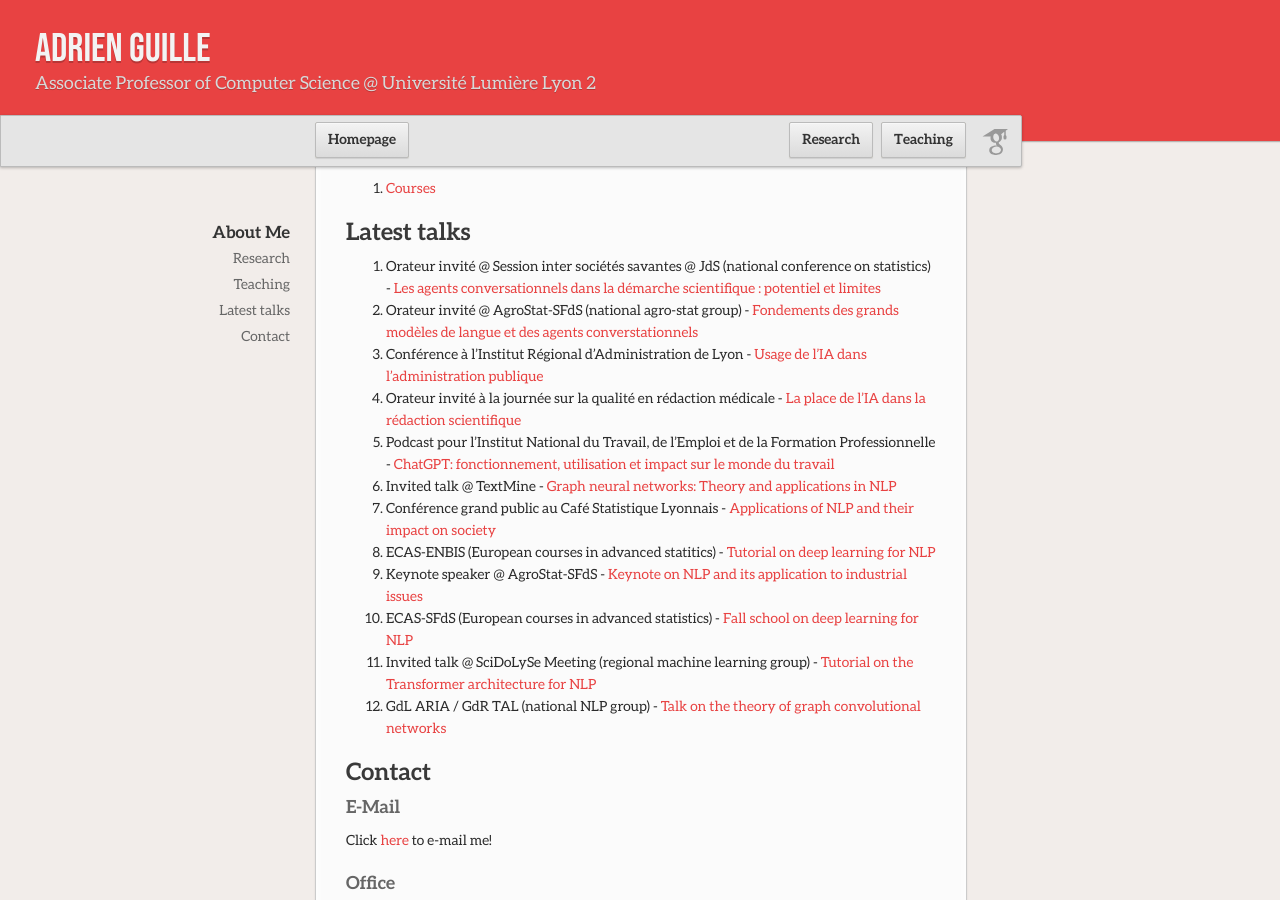
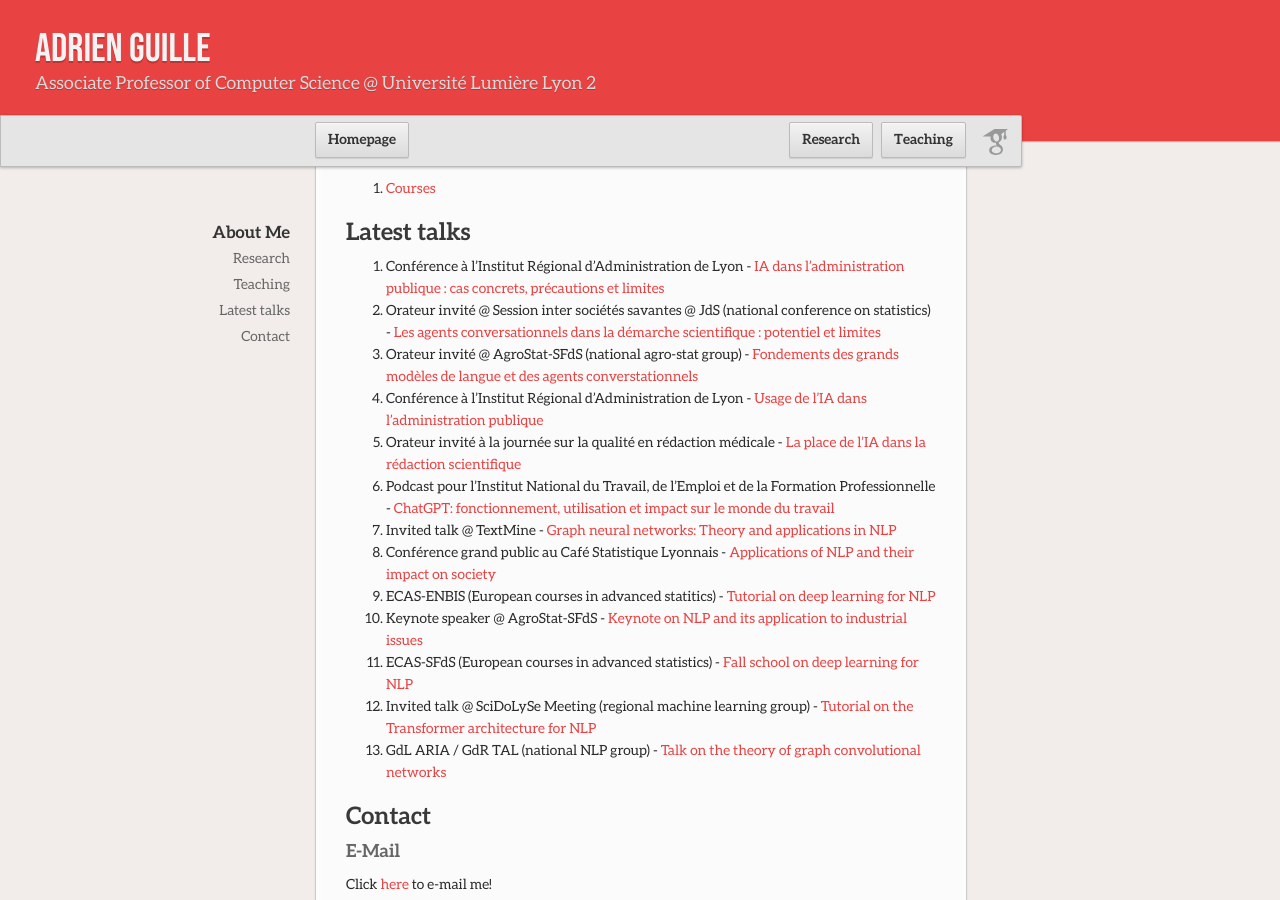
Before and after one commit to AdrienGuille/adrienguille.github.io, a Jekyll site: the page built from index.md, in a window 1280 px wide and 900 px high, scrolled down 816 px. Built offline with Jekyll 4.4.1, drawn with Linux system fonts in a browser that asks for light colours; our own code applies the rules of GitHub Pages for plain Markdown files.

Commit message:
Update index.md

```diff
--- a/index.md
+++ b/index.md
@@ -20,6 +20,7 @@ I'm part of the [Data Science departement](https://iut.univ-lyon2.fr/formations/
 
 ## Latest talks
 
+- Conférence à l'Institut Régional d'Administration de Lyon - [IA dans l'administration publique : cas concrets, précautions et limites]()
 - Orateur invité @ Session inter sociétés savantes @ JdS (national conference on statistics) - [Les agents conversationnels dans la démarche scientifique : potentiel et limites](https://github.com/AdrienGuille/adrienguille.github.io/blob/main/publications/Agrostat%202025.pdf)
 - Orateur invité @ AgroStat-SFdS (national agro-stat group) - [Fondements des grands modèles de langue et des agents converstationnels](https://github.com/AdrienGuille/adrienguille.github.io/blob/main/publications/Agrostat%202025.pdf)
 - Conférence à l'Institut Régional d'Administration de Lyon - [Usage de l'IA dans l'administration publique]()
```
